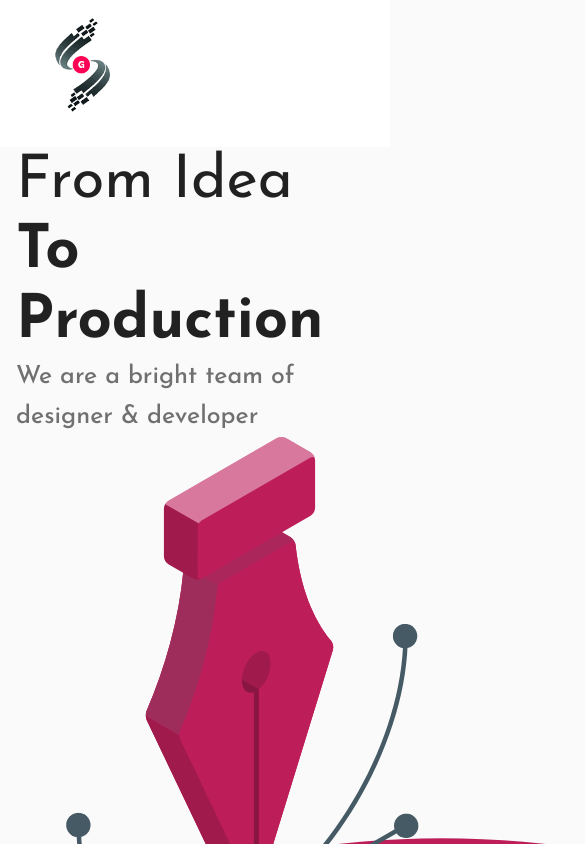
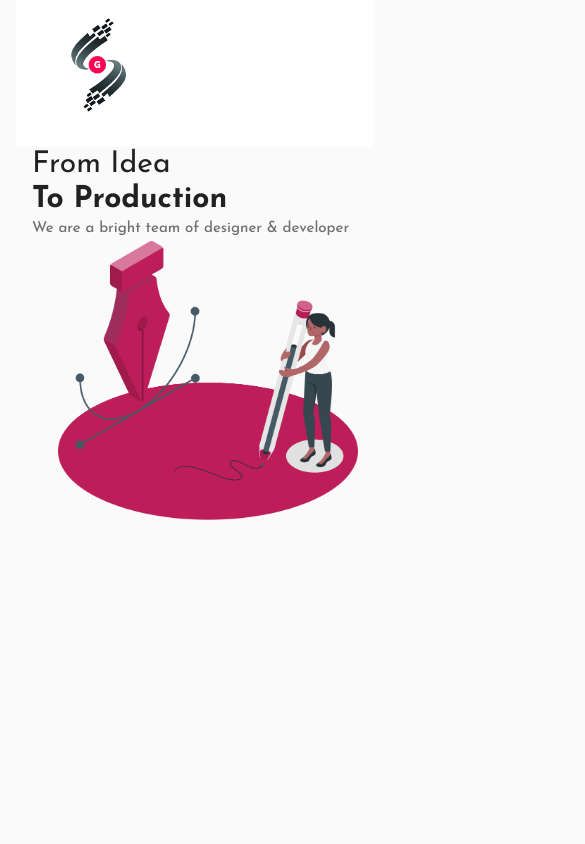
Before and after one commit to VinCodeTheWeb/genosio, a React (Create React App) app in the folder client/: page / in a window 390 px wide. Shown: the top 844 px of the page, 585 px wide, since content can reach past the window. Built offline with nearby package versions, Linux system fonts and the light colour scheme.

Commit message:
refacotring hero design

```diff
--- a/client/src/components/App/app.component.tsx
+++ b/client/src/components/App/app.component.tsx
@@ -11,7 +11,7 @@ export const App: React.FC = () => (
     <Router>
         <>
             <Switch>
-                {routes.map((route, index) => (
+                {routes.map((route) => (
                     <RouteWithSubRoute key={route.path} {...route} />
                 ))}
             </Switch>
--- a/client/src/pages/home/home.component.tsx
+++ b/client/src/pages/home/home.component.tsx
@@ -1,5 +1,5 @@
 import React from 'react';
-import { Typography, Container, Grid, Box } from '@material-ui/core';
+import { Typography, Container, Grid } from '@material-ui/core';
 
 // Assets
 import Illustration from 'assets/illustration@2x.png';
@@ -14,10 +14,10 @@ const HomePage: React.FC = () => {
     const classes = useStyles();
 
     return (
-        <>
+        <Container>
             <Header />
             <Container className={classes.container}>
-                <Grid container direction="column" justify="center" md={6} sm={12} item>
+                <Grid container direction="column" justify="center" md={6} sm={6} xs={12} item>
                     <Typography className={classes.headingFirst} variant="h1">
                         From Idea
                     </Typography>
@@ -28,11 +28,11 @@ const HomePage: React.FC = () => {
                         We are a bright team of designer & developer
                     </Typography>
                 </Grid>
-                <Grid container direction="column" justify="center" md={6} sm={12} item>
-                    <img src={Illustration} alt="illustration" />
+                <Grid container justify="flex-end" alignItems="center" md={6} sm={6} xs={12} item>
+                    <img className={classes.illustration} src={Illustration} alt="illustration" />
                 </Grid>
             </Container>
-        </>
+        </Container>
     );
 };
 
--- a/client/src/pages/home/home.styles.ts
+++ b/client/src/pages/home/home.styles.ts
@@ -1,8 +1,5 @@
 import { makeStyles, createStyles } from '@material-ui/core/styles';
 import { Theme } from '@material-ui/core';
-
-// Home type
-import { IHome } from './home.type';
 
 const styles = ({ breakpoints }: Theme) =>
     createStyles({
@@ -10,20 +7,37 @@ const styles = ({ breakpoints }: Theme) =>
             display: 'flex',
             height: '800px',
             [breakpoints.down('sm')]: {
+                height: '0',
                 flexDirection: 'column',
+                justifyContent: 'space-between',
             },
         },
         headingFirst: {
             fontSize: '6rem',
             fontWeight: 400,
+            [breakpoints.down('sm')]: {
+                fontSize: '3rem',
+            },
         },
         headingSecond: {
             fontSize: '6rem',
             fontWeight: 900,
+            [breakpoints.down('sm')]: {
+                fontSize: '3rem',
+            },
         },
         subheading: {
             fontSize: '2.5rem',
             color: '#707070',
+            [breakpoints.down('sm')]: {
+                fontSize: '1.5rem',
+            },
+        },
+        illustration: {
+            width: '43rem',
+            [breakpoints.down('sm')]: {
+                width: '30rem',
+            },
         },
     });
 
```
Also changed, not shown: client/src/pages/home/home.type.ts (deleted, +0 -14 lines).
